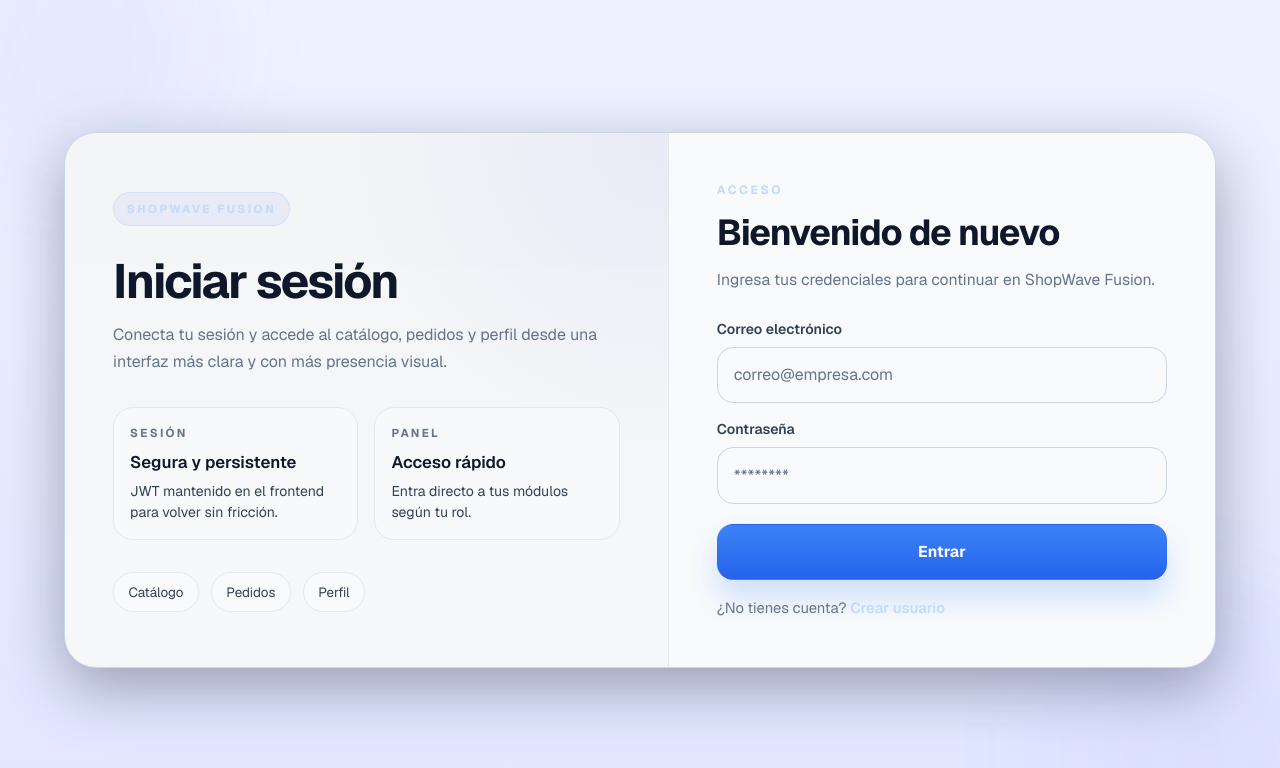
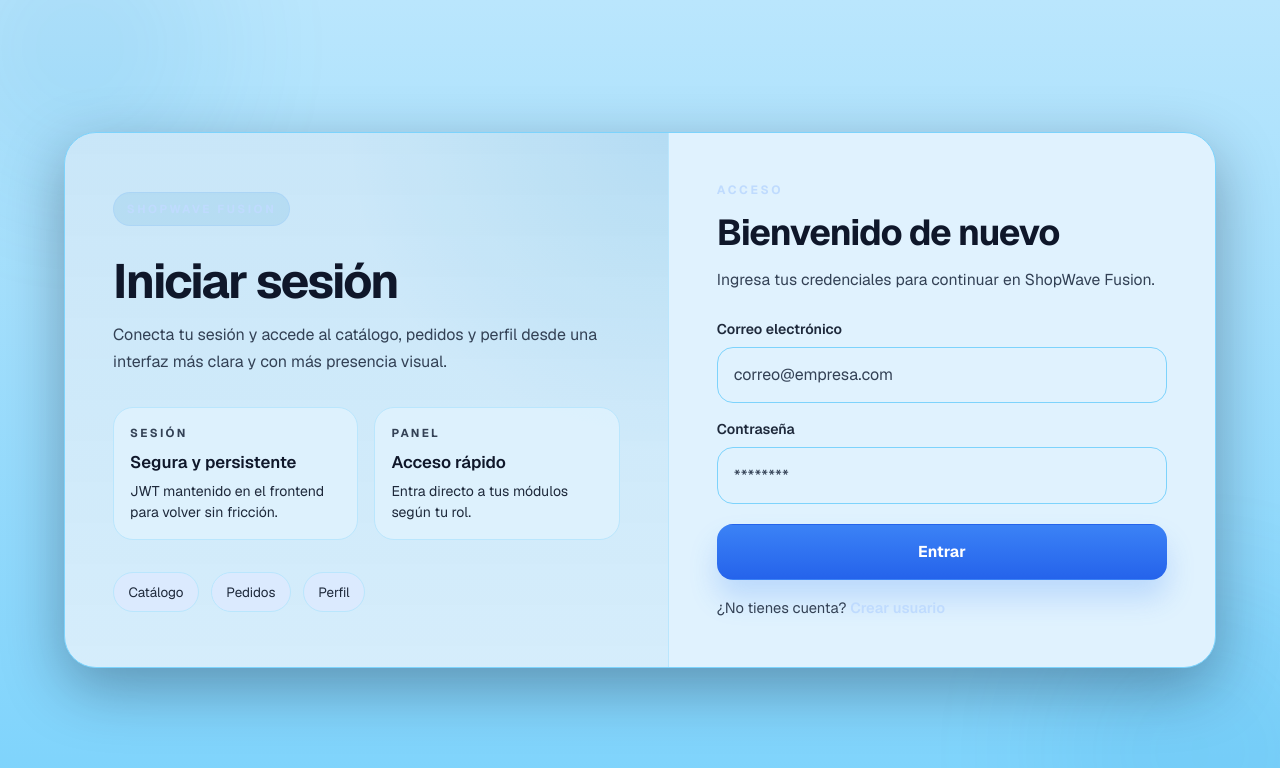
Before and after one commit to Macacofig/DeployTecWeb, a Next.js app in the folder finalproject/: page /login in a window 1280 px wide. Shown: the top 768 px of the page. Built offline with nearby package versions, Linux system fonts and the light colour scheme; no server answers.

Commit message:
fix:correccion en color de botones del modo claro

```diff
--- a/finalproject/src/sass/abstracts/_theme.scss
+++ b/finalproject/src/sass/abstracts/_theme.scss
@@ -74,58 +74,58 @@ $color-panel-overlay: linear-gradient(
 }
 
 @mixin light-mode-colors {
-  --color-bg: #EEF2FF;
-  --color-bg-secondary: #F8FAFC;
-  --color-surface: #F8FAFC;
-  --color-surface-soft: #EEF2FF;
-  --color-text-primary: #0F172A;
-  --color-text-secondary: #334155;
-  --color-text-muted: #64748B;
-  --color-border: #CBD5E1;
-  --color-border-light: #E2E8F0;
-  --color-border-lighter: rgba(203, 213, 225, 0.4);
-  --color-accent: rgba(79, 70, 229, 0.08);
-  --color-accent-light: rgba(79, 70, 229, 0.06);
-  --color-accent-lighter: rgba(79, 70, 229, 0.03);
-  --color-accent-indigo: rgba(79, 70, 229, 0.1);
-  --color-card-bg: #F8FAFC;
-  --color-card-bg-light: #FFFFFF;
-  --color-card-overlay: rgba(248, 250, 252, 0.8);
-  --color-primary: #4F46E5;
-  --color-primary-hover: #4338CA;
-  --color-primary-active: #3730A3;
-  --color-sidebar-bg: #E2E8F0;
-  --color-sidebar-border: #CBD5E1;
-  --color-sidebar-hover: #C7D2FE;
-  --color-sidebar-active: #4F46E5;
-  --color-sidebar-active-text: #FFFFFF;
-  --color-danger-bg: #FEE2E2;
-  --color-danger-text: #DC2626;
-  --color-danger-hover: #FECACA;
-  --color-success-bg: #DCFCE7;
-  --color-success-text: #15803D;
-  --color-success-button: #22C55E;
-  --color-secondary-button-bg: #EEF2FF;
-  --color-secondary-button-border: #CBD5E1;
-  --color-secondary-button-text: #0F172A;
-  --color-secondary-button-hover: #C7D2FE;
-  --color-quick-button-bg: #E0E7FF;
-  --color-quick-button-text: #3730A3;
-  --color-quick-button-hover: #C7D2FE;
-  --shadow-card: 0 4px 12px rgba(15, 23, 42, 0.06);
+  --color-bg: #bae6fd;
+  --color-bg-secondary: #e0f2fe;
+  --color-surface: #dbeafe;
+  --color-surface-soft: #bae6fd;
+  --color-text-primary: #0f172a;
+  --color-text-secondary: #1e293b;
+  --color-text-muted: #334155;
+  --color-border: #7dd3fc;
+  --color-border-light: #bae6fd;
+  --color-border-lighter: rgba(125, 211, 252, 0.5);
+  --color-accent: rgba(2, 132, 199, 0.15);
+  --color-accent-light: rgba(2, 132, 199, 0.1);
+  --color-accent-lighter: rgba(2, 132, 199, 0.05);
+  --color-accent-indigo: rgba(2, 132, 199, 0.2);
+  --color-card-bg: #e0f2fe;
+  --color-card-bg-light: #dbeafe;
+  --color-card-overlay: rgba(224, 242, 254, 0.85);
+  --color-primary: #0284c7;
+  --color-primary-hover: #0369a1;
+  --color-primary-active: #075985;
+  --color-sidebar-bg: #7dd3fc;
+  --color-sidebar-border: #38bdf8;
+  --color-sidebar-hover: #38bdf8;
+  --color-sidebar-active: #0284c7;
+  --color-sidebar-active-text: #ffffff;
+  --color-danger-bg: #fecaca;
+  --color-danger-text: #b91c1c;
+  --color-danger-hover: #fca5a5;
+  --color-success-bg: #bbf7d0;
+  --color-success-text: #166534;
+  --color-success-button: #22c55e;
+  --color-secondary-button-bg: #7dd3fc;
+  --color-secondary-button-border: #38bdf8;
+  --color-secondary-button-text: #0f172a;
+  --color-secondary-button-hover: #38bdf8;
+  --color-quick-button-bg: #7dd3fc;
+  --color-quick-button-text: #075985;
+  --color-quick-button-hover: #38bdf8;
+  --shadow-card: 0 4px 15px rgba(2, 132, 199, 0.15);
   --gradient-auth-page: linear-gradient(
     180deg,
-    #EEF2FF 0%,
-    #E0E7FF 100%
+    #bae6fd 0%,
+    #7dd3fc 100%
   );
   --gradient-body: linear-gradient(
     180deg,
-    #EEF2FF 0%,
-    #E0E7FF 100%
+    #bae6fd 0%,
+    #7dd3fc 100%
   );
   --color-panel-overlay: linear-gradient(
     180deg,
-    rgba(0, 0, 0, 0.02),
-    rgba(0, 0, 0, 0.01)
+    rgba(2, 132, 199, 0.1),
+    rgba(2, 132, 199, 0.05)
   );
 }
--- a/finalproject/src/sass/components/_shells.scss
+++ b/finalproject/src/sass/components/_shells.scss
@@ -209,7 +209,7 @@
 .hero-card__action--primary,
 .section-action--primary {
   background: linear-gradient(180deg, var(--color-accent-indigo), var(--color-accent));
-  color: map.get($colors, white);
+  color: var(--color-text-primary);
 }
 
 .hero-card__action--secondary,
```
